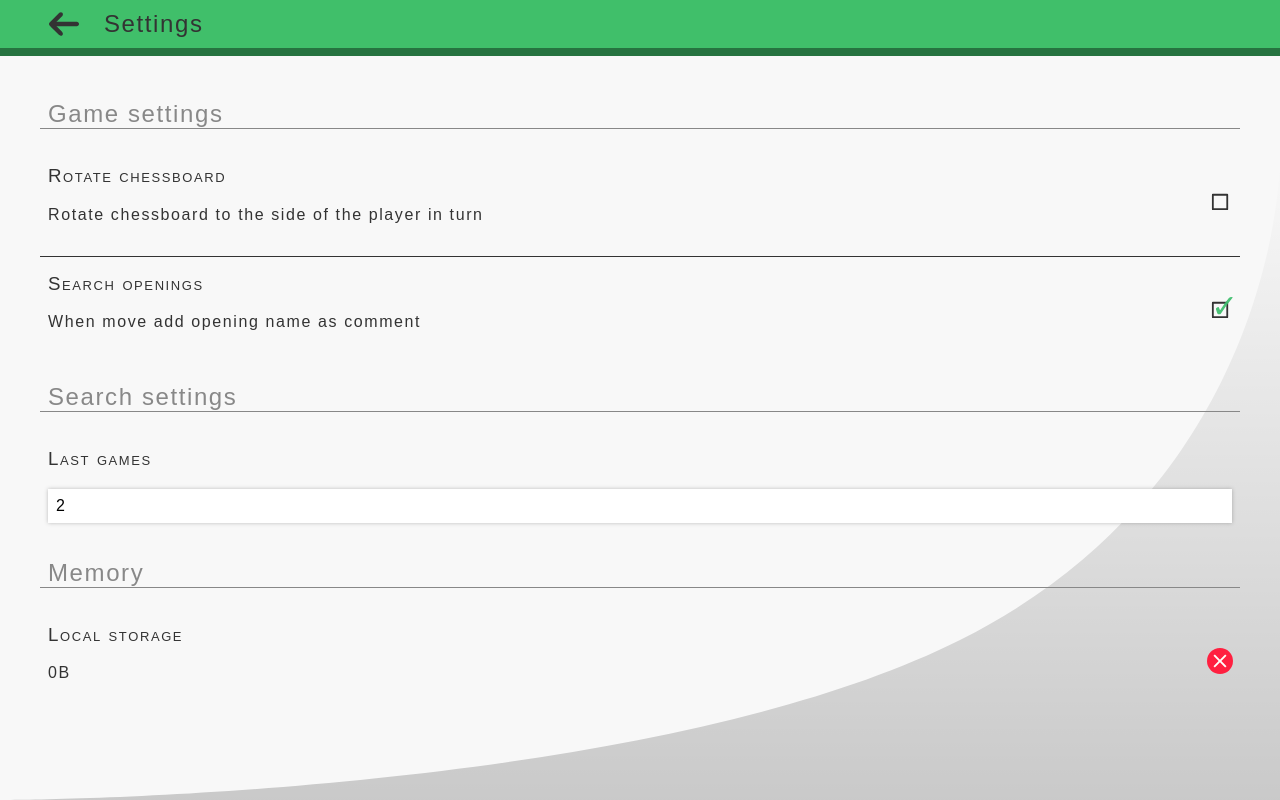
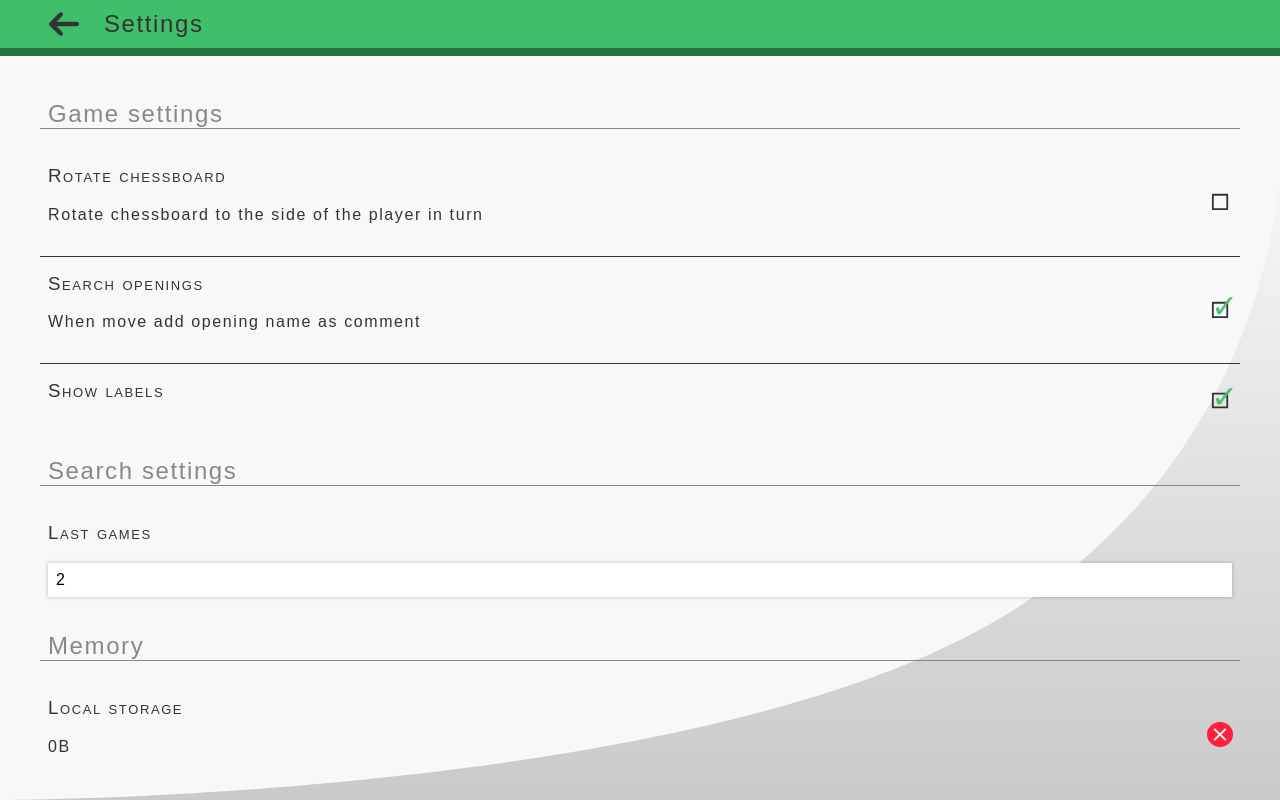
Before and after one commit to mastro-elfo/chess-notebook, a React (Create React App) app: page /chess-notebook/settings in a window 1280 px wide. Built offline with nearby package versions, Linux system fonts and the light colour scheme.

Commit message:
:heavy_plus_sign: Add "showLabels" setting

```diff
--- a/src/settings.jsx
+++ b/src/settings.jsx
@@ -12,7 +12,8 @@ export default class Settings extends React.Component {
 		const settings = this.storage.load({
 			rotateChessboard: false,
 			lastEditLimit: 2,
-			searchOpenings: true
+			searchOpenings: true,
+			showLabels: true
 		});
 		this.state = {
 			...settings,
@@ -49,6 +50,13 @@ export default class Settings extends React.Component {
 		});
 	}
 
+	onClickToggleShowLabels(){
+		this.storage.saveKey('showLabels', !this.state.showLabels);
+		this.setState({
+			showLabels: !this.state.showLabels
+		});
+	}
+
 	render(){
 		return (
 			<section className="Settings">
@@ -80,6 +88,14 @@ export default class Settings extends React.Component {
 									</Button>
 									<h3>Search openings</h3>
 									<p>When move add opening name as comment</p>
+								</label>
+							</li>
+							<li>
+								<label>
+									<Button onClick={this.onClickToggleShowLabels.bind(this)}>
+										{this.state.showLabels ? <img alt="y" src={ICONS['boxChecked']}/> : <img alt="n" src={ICONS['box']}/>}
+									</Button>
+									<h3>Show labels</h3>
 								</label>
 							</li>
 						</ul>
```
